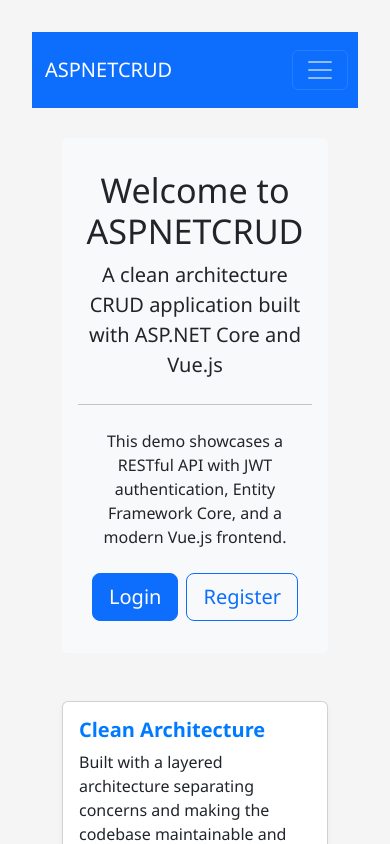
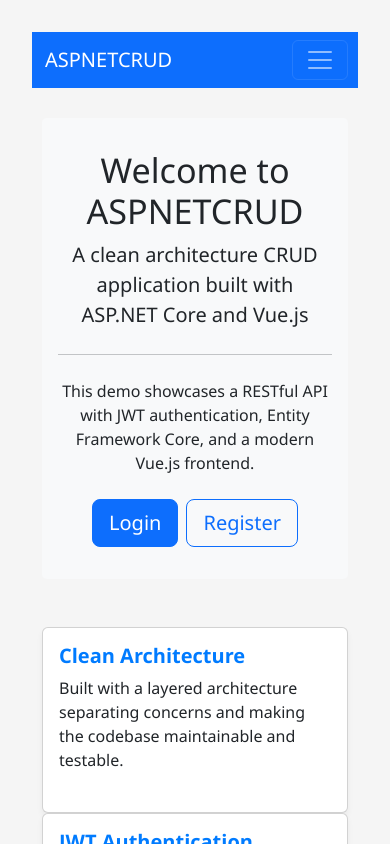
Before and after one commit to mrhonek/dotnetcrudclient, a Vue app: page / in a window 390 px wide. Shown: the top 844 px of the page. Built offline with nearby package versions, Linux system fonts and the light colour scheme; the HTML template or start-up script is replaced by a standard one.

Commit message:
fix: Balance white space and improve content centering

```diff
--- a/src/App.vue
+++ b/src/App.vue
@@ -43,7 +43,6 @@
   width: 100%;
   display: flex;
   justify-content: center;
-  align-items: center;
 }
 
 .app-container {
@@ -52,15 +51,12 @@
   margin: 0 auto;
   padding: 0 20px;
   box-sizing: border-box;
-  display: flex;
-  flex-direction: column;
-  align-items: center;
 }
 
 /* Add responsive adjustments for smaller screens */
 @media (max-width: 768px) {
   .app-container {
-    padding: 10px;
+    padding: 0 10px;
   }
 }
 </style>
--- a/src/components/NavBar.vue
+++ b/src/components/NavBar.vue
@@ -1,7 +1,6 @@
 <template>
   <nav class="navbar navbar-expand-lg navbar-dark bg-primary">
-    <div class="app-container">
-      <div class="d-flex justify-content-between w-100">
+    <div class="container-fluid app-container">
       <router-link class="navbar-brand" to="/">ASPNETCRUD</router-link>
       <button
         class="navbar-toggler"
@@ -20,7 +19,7 @@
             <router-link class="nav-link" to="/dashboard" active-class="active">Dashboard</router-link>
           </li>
         </ul>
-          <ul class="navbar-nav ms-auto">
+        <ul class="navbar-nav">
           <template v-if="!authStore.isAuthenticated">
             <li class="nav-item">
               <router-link class="nav-link" to="/login" active-class="active">Login</router-link>
@@ -50,7 +49,6 @@
             </li>
           </template>
         </ul>
-        </div>
       </div>
     </div>
   </nav>
--- a/src/views/HomeView.vue
+++ b/src/views/HomeView.vue
@@ -92,9 +92,7 @@
 
 <style scoped>
 .home-container {
-  padding: 20px;
-  max-width: 1200px;
-  margin: 0 auto;
+  padding: 30px 0;
   width: 100%;
 }
 
--- a/src/views/LoginView.vue
+++ b/src/views/LoginView.vue
@@ -115,9 +115,9 @@
   display: flex;
   justify-content: center;
   align-items: center;
-  min-height: calc(100vh - 70px); /* Account for header */
+  min-height: calc(100vh - 56px); /* Account for header */
   background-color: #f8f9fa;
-  padding: 20px;
+  padding: 20px 0;
 }
 
 .login-form {
--- a/src/views/RegisterView.vue
+++ b/src/views/RegisterView.vue
@@ -329,8 +329,8 @@
   display: flex;
   justify-content: center;
   align-items: center;
-  min-height: calc(100vh - 70px); /* Account for header */
-  padding: 20px;
+  min-height: calc(100vh - 56px); /* Account for header */
+  padding: 20px 0;
   background-color: #f8f9fa;
 }
 
```
Lines whose indentation alone changed are shown as unchanged.
